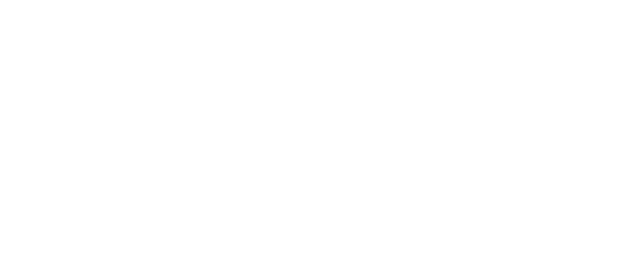
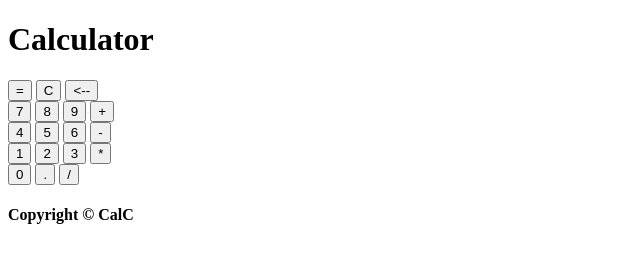
Before and after one commit to rezanej/Odin_calculator, a plain HTML site: page index.html in a window 1280 px wide. Shown: the whole page, without its empty margins (0-640 px from the left). Drawn offline with Linux system fonts and the light colour scheme.

Commit message:
Do html of page

```diff
--- a/index.html
+++ b/index.html
@@ -10,6 +10,47 @@
     <title>Odin Calculator</title>
 </head>
 <body>
-
+    <header>
+        <div class="container">
+            <h1>Calculator</h1>
+        </div>
+    </header>
+    <section class="main">
+        <div class="container">
+            <div class="flex-container">
+                <div class="flex-row">
+                    <button class="button button-wide" value="equal">=</button>
+                    <button class="button" value="clear">C</button>
+                    <button class="button" value="backspace"><--</button>
+                </div>
+                <div class="flex-row">
+                    <button class="button" value="7">7</button>
+                    <button class="button" value="8">8</button>
+                    <button class="button" value="9">9</button>
+                    <button class="button" value="+">+</button>
+                </div>
+                <div class="flex-row">
+                    <button class="button" value="4">4</button>
+                    <button class="button" value="5">5</button>
+                    <button class="button" value="6">6</button>
+                    <button class="button" value="-">-</button>
+                </div>
+                <div class="flex-row">
+                    <button class="button" value="1">1</button>
+                    <button class="button" value="2">2</button>
+                    <button class="button" value="3">3</button>
+                    <button class="button" value="*">*</button>
+                </div>
+                <div class="flex-row">
+                    <button class="button button-wide" value="0">0</button>
+                    <button class="button" value=".">.</button>
+                    <button class="button" value="*">/</button>
+                </div>
+            </div>
+        </div>
+    </section>
+    <footer>
+        <h4>Copyright &copy CalC</h4>
+    </footer>
 </body>
 </html>
```
